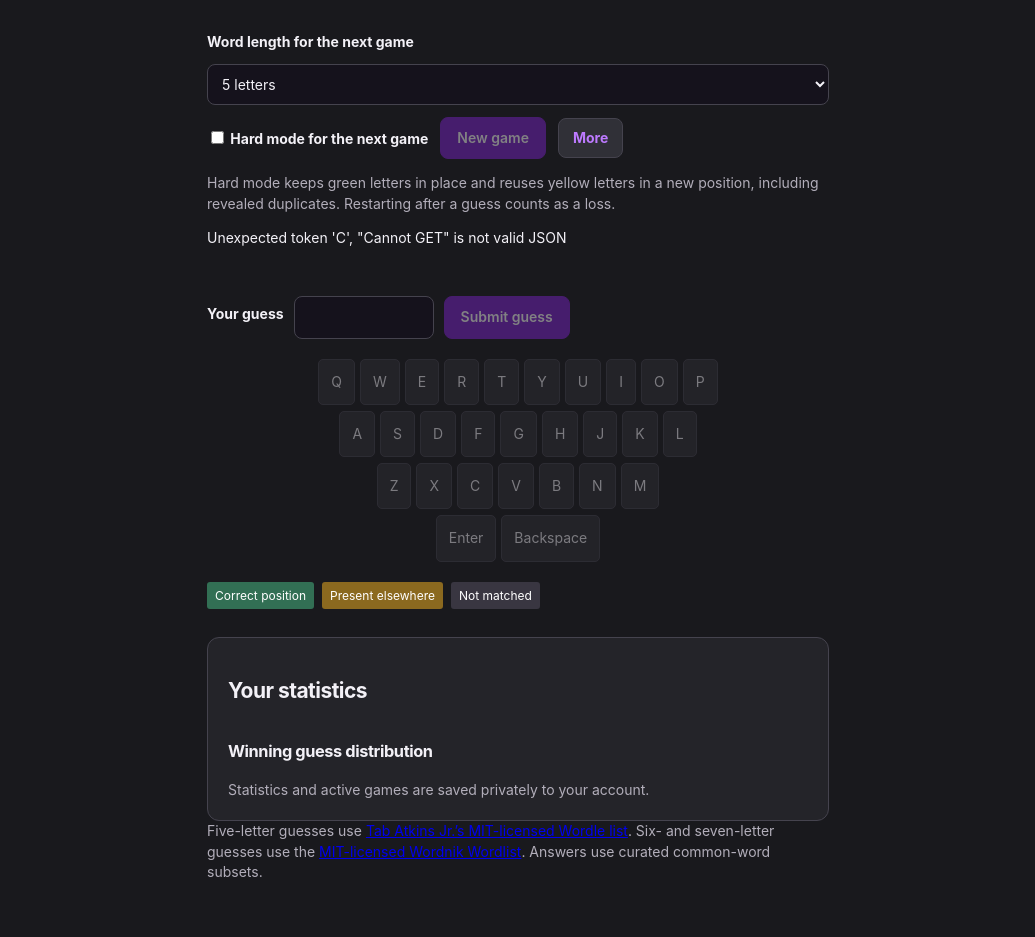
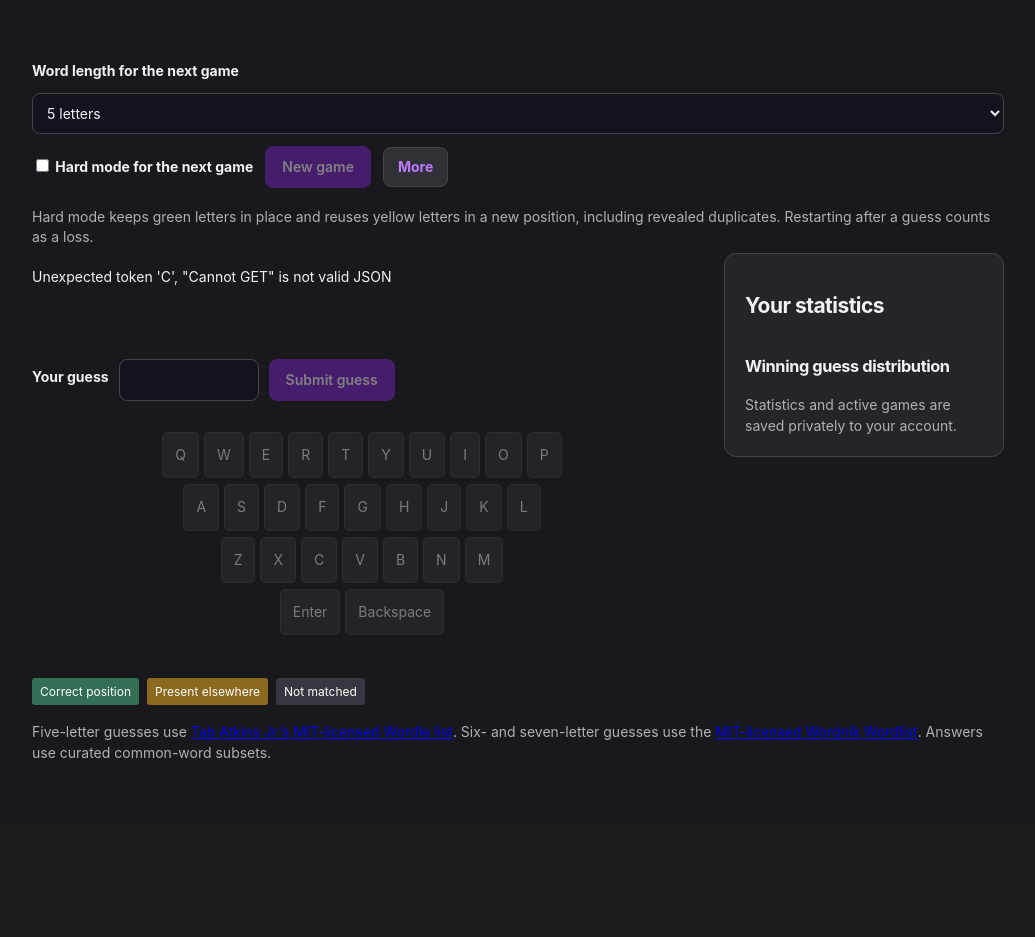
Before and after one commit to Gink3/WidgetDeck, a Python web app: template templates/wordle.html in a window 1280 px wide. Shown: the part 96-1033 px from the top of the page, without its empty margins (122-1157 px from the left). After the commit the page ends 854 px from the top, so only its background shows below. Run offline with Jinja, Linux system fonts and the light colour scheme; the template is opened without the code that fills it, so the values that code supplies are empty.

Commit message:
Move Wordle statistics to a responsive side panel

```diff
--- a/static/wordle.css
+++ b/static/wordle.css
@@ -1,11 +1,35 @@
-.wordle-page { max-width: 750px; }
+.wordle-page {
+  max-width: 1100px;
+  display: grid;
+  grid-template-columns: minmax(0, 1fr) minmax(230px, 280px);
+  column-gap: 32px;
+  align-items: start;
+}
+.wordle-page > h1,
+.wordle-page > .wordle-controls,
+.wordle-page > .hint:first-of-type,
+.wordle-page > .hint:last-of-type { grid-column: 1 / -1; }
+.wordle-controls { grid-row: 2; }
+.wordle-page > .hint:first-of-type { grid-row: 3; }
+#wordle-status { grid-column: 1; grid-row: 4; }
+#wordle-grid { grid-column: 1; grid-row: 5; width: 100%; }
+#wordle-guess-form { grid-column: 1; grid-row: 6; }
+#wordle-keyboard { grid-column: 1; grid-row: 7; }
+.wordle-legend { grid-column: 1; grid-row: 8; }
+.wordle-page > :has(> #wordle-stats) {
+  grid-column: 2;
+  grid-row: 4 / span 5;
+  width: 100%;
+  margin-top: 0;
+}
+.wordle-page > .hint:last-of-type { grid-row: 9; }
 .wordle-page button:not(.primary) { font: inherit; border: 1px solid var(--rule); border-radius: 5px; background: var(--panel-hi); color: var(--ink); padding: 9px 12px; cursor: pointer; }
 .wordle-page button:disabled { opacity: .45; cursor: not-allowed; }
 .wordle-controls { display: flex; flex-wrap: wrap; align-items: center; gap: 12px; margin: 24px 0 14px; }
 .wordle-controls label { margin: 0; }
 .wordle-controls input { width: auto; }
-#wordle-grid { display: grid; gap: 7px; max-width: min(100%, calc(40px * var(--word-length,5) + 140px)); margin: 24px auto; }
-.wordle-row { display: grid; grid-template-columns: repeat(var(--word-length,5),1fr); gap: 7px; }
+#wordle-grid { display: grid; gap: 7px; width: max-content; max-width: 100%; margin: 24px auto; }
+.wordle-row { display: grid; grid-template-columns: repeat(var(--word-length,5), minmax(0,54px)); gap: 7px; }
 .wordle-tile { aspect-ratio: 1; display: flex; align-items: center; justify-content: center; border: 2px solid var(--rule); font-size: 28px; font-weight: bold; }
 .wordle-page .correct { background: #326f54 !important; color: white !important; }
 .wordle-page .present { background: #8b691f !important; color: white !important; }
@@ -21,4 +45,12 @@
 #wordle-stats { display: flex; flex-wrap: wrap; gap: 24px; }
 #wordle-stats dt { color: var(--muted); }
 #wordle-stats dd { font-size: 24px; margin: 4px 0; }
+@media(max-width: 700px) {
+  .wordle-page {
+    display: block;
+    max-width: 750px;
+  }
+  .wordle-page > :has(> #wordle-stats) { margin-top: 24px; }
+  .wordle-row { grid-template-columns: repeat(var(--word-length,5), minmax(0, min(42px, calc((100vw - 72px) / 7)))); }
+}
 @media(max-width: 450px) { .wordle-page .wordle-key-row button { padding: 10px 7px; } }
```
